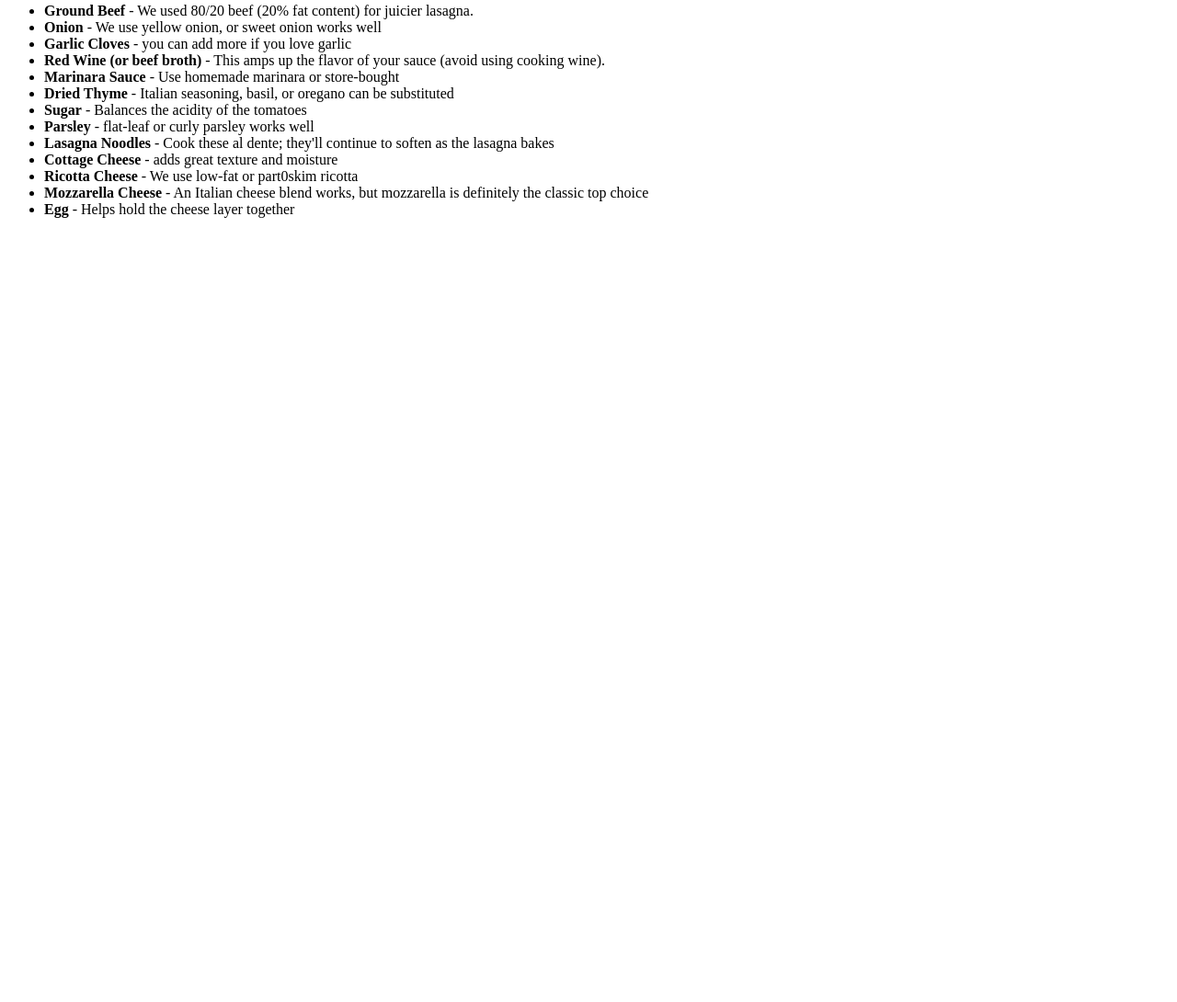
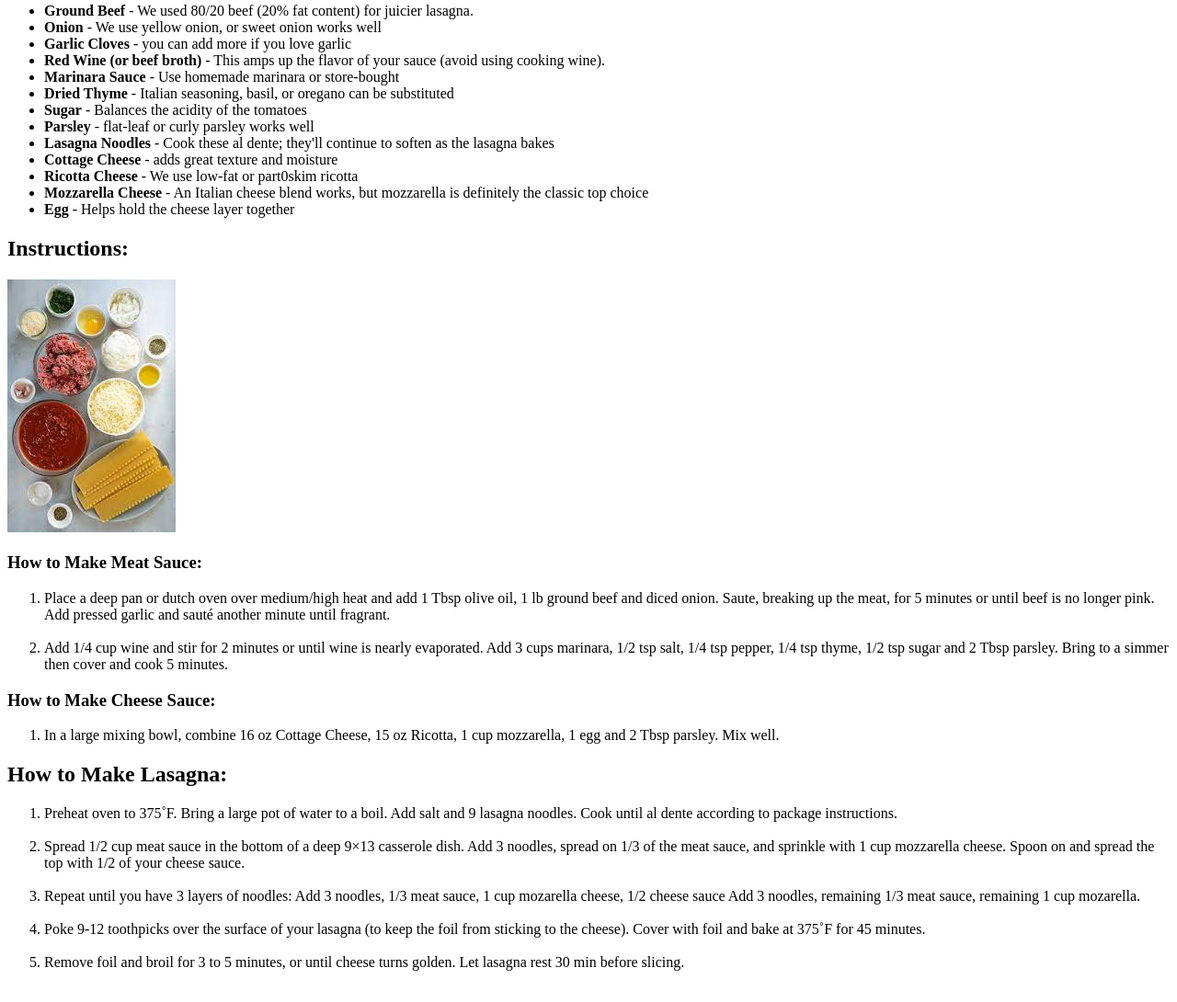
Before and after one commit to Smajic02/Odin-Recipes, a plain HTML site: page recipes/lasagna.html in a window 1280 px wide. Shown: the part 410-1500 px from the top of the page at 92% size. Before the commit the page ends 800 px from the top, so only its background shows below. Drawn offline with Linux system fonts and the light colour scheme.

Commit message:
add recipes

```diff
--- a/recipes/lasagna.html
+++ b/recipes/lasagna.html
@@ -13,6 +13,7 @@
     <p>Lasagna is the perfect meal, and of all of the recipes I've tried over the years, <em>this</em> is the perfect lasagna!</p>
     <p>Lasagna is a staple for busy school nights becasue it keeps, reheats, and freezes so well and it's nice ot have something in the fridge to enjoy throughout the week.</p>
     <h2>Ingrediants</h2>
+
     <!--Unordered list to display ingreadiants-->
     <ul>
         <li><strong>Ground Beef</strong> - We used 80/20 beef (20% fat content) for juicier lasagna.</li>
@@ -31,5 +32,48 @@
 
 
     </ul>
+    <h2>Instructions:</h2>
+
+<!--Ordered list of the steps-->
+
+    <img src="../images/Lasagna Ingrediants.jpeg">
+
+    <h3><strong>How to Make Meat Sauce:</strong></h3>
+
+<ol>
+    <li>Place a deep pan or dutch oven over medium/high heat and add 1 Tbsp olive oil, 1 lb ground beef and diced onion. Saute, breaking up the meat, for 5 minutes or until beef is no longer pink. Add pressed garlic and sauté another minute until fragrant. </li>
+    &nbsp;&nbsp;
+    <li>Add 1/4 cup wine and stir for 2 minutes or until wine is nearly evaporated. Add 3 cups marinara, 1/2 tsp salt, 1/4 tsp pepper, 1/4 tsp thyme, 1/2 tsp sugar and 2 Tbsp parsley. Bring to a simmer then cover and cook 5 minutes. </li>
+
+
+
+</ol>
+
+    <h3><strong>How to Make Cheese Sauce:</strong></h3>
+
+    <ol>
+        <li>In a large mixing bowl, combine 16 oz Cottage Cheese, 15 oz Ricotta, 1 cup mozzarella, 1 egg and 2 Tbsp parsley. Mix well.</li>
+    </ol>
+
+    <h2><strong>How to Make Lasagna:</strong></h2>
+
+    <ol>
+        <li>Preheat oven to 375˚F. Bring a large pot of water to a boil. Add salt and 9 lasagna noodles. Cook until al dente according to package instructions.</li>
+        &nbsp;&nbsp;
+        <li>Spread 1/2 cup meat sauce in the bottom of a deep 9×13 casserole dish. Add 3 noodles, spread on 1/3 of the meat sauce, and sprinkle with 1 cup mozzarella cheese. Spoon on and spread the top with 1/2 of your cheese sauce. </li>
+        &nbsp;&nbsp;
+        <li>Repeat until you have 3 layers of noodles:
+            Add 3 noodles, 1/3 meat sauce, 1 cup mozarella cheese, 1/2 cheese sauce Add 3 noodles, remaining 1/3 meat sauce, remaining 1 cup mozarella. </li>
+        &nbsp;&nbsp;
+        <li>Poke 9-12 toothpicks over the surface of your lasagna (to keep the foil from sticking to the cheese). Cover with foil and bake at 375˚F for 45 minutes. </li>
+        &nbsp;&nbsp;
+        <li>Remove foil and broil for 3 to 5 minutes, or until cheese turns golden. Let lasagna rest 30 min before slicing. </li>
+        &nbsp;&nbsp;
+
+        &nbsp;&nbsp;
+
+        &nbsp;&nbsp;
+    </ol>
+
 </body>
 </html>
```
